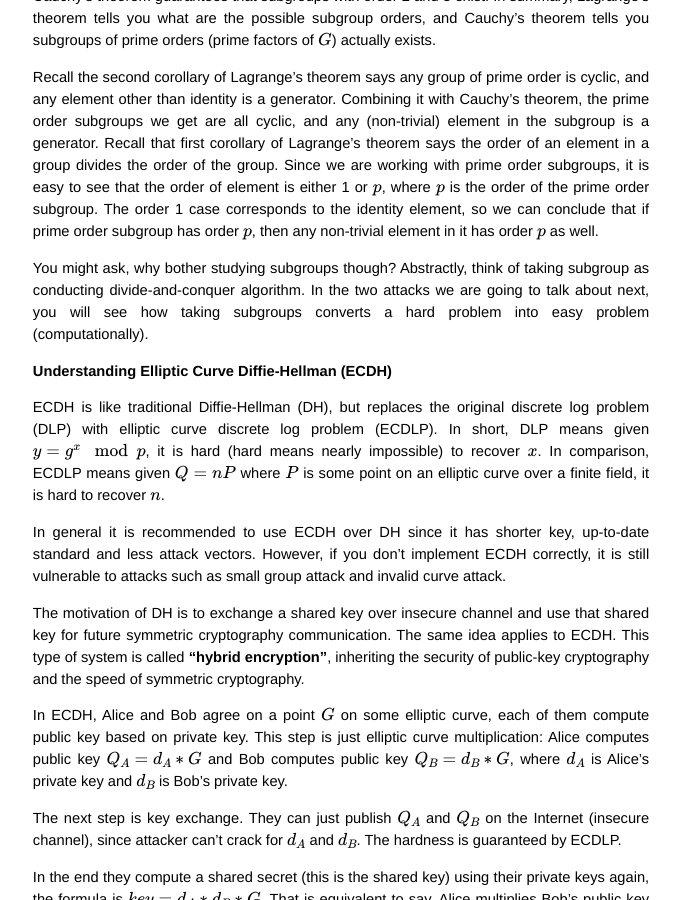
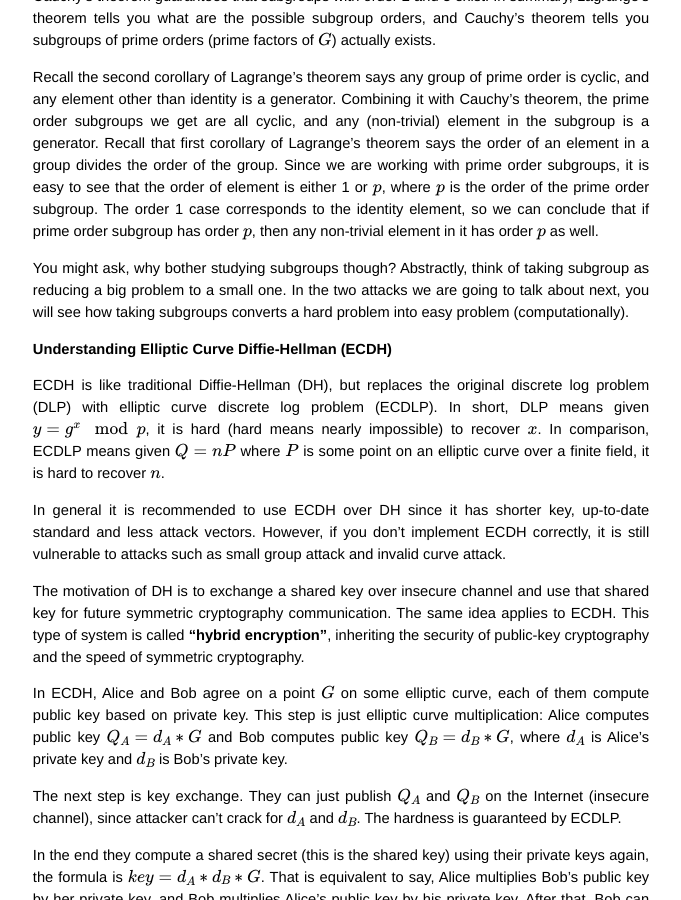
Before and after one commit to ret2basic/ret2basic.github.io, a Jekyll site: the page built from _posts/2024-04-12-elliptic-curve-attacks-small-subgroup.md, in a window 1280 px wide and 900 px high, scrolled down 3081 px. Shown: the whole window, without its empty margins (299-980 px from the left). Built offline with Jekyll 4.4.1, drawn with Linux system fonts in a browser that asks for light colours; formulas are drawn with MathJax 3.

Commit message:
small fix

```diff
--- a/_posts/2024-04-12-elliptic-curve-attacks-small-subgroup.md
+++ b/_posts/2024-04-12-elliptic-curve-attacks-small-subgroup.md
@@ -66,7 +66,7 @@ For example, say group $$G$$ has order 6. We can factor 6 into prime decompositi
 
 Recall the second corollary of Lagrange's theorem says any group of prime order is cyclic, and any element other than identity is a generator. Combining it with Cauchy's theorem, the prime order subgroups we get are all cyclic, and any (non-trivial) element in the subgroup is a generator. Recall that first corollary of Lagrange's theorem says the order of an element in a group divides the order of the group. Since we are working with prime order subgroups, it is easy to see that the order of element is either 1 or $$p$$, where $$p$$ is the order of the prime order subgroup. The order 1 case corresponds to the identity element, so we can conclude that if prime order subgroup has order $$p$$, then any non-trivial element in it has order $$p$$ as well.
 
-You might ask, why bother studying subgroups though? Abstractly, think of taking subgroup as conducting divide-and-conquer algorithm. In the two attacks we are going to talk about next, you will see how taking subgroups converts a hard problem into easy problem (computationally).
+You might ask, why bother studying subgroups though? Abstractly, think of taking subgroup as reducing a big problem to a small one. In the two attacks we are going to talk about next, you will see how taking subgroups converts a hard problem into easy problem (computationally).
 
 # Understanding Elliptic Curve Diffie-Hellman (ECDH)
 
```
